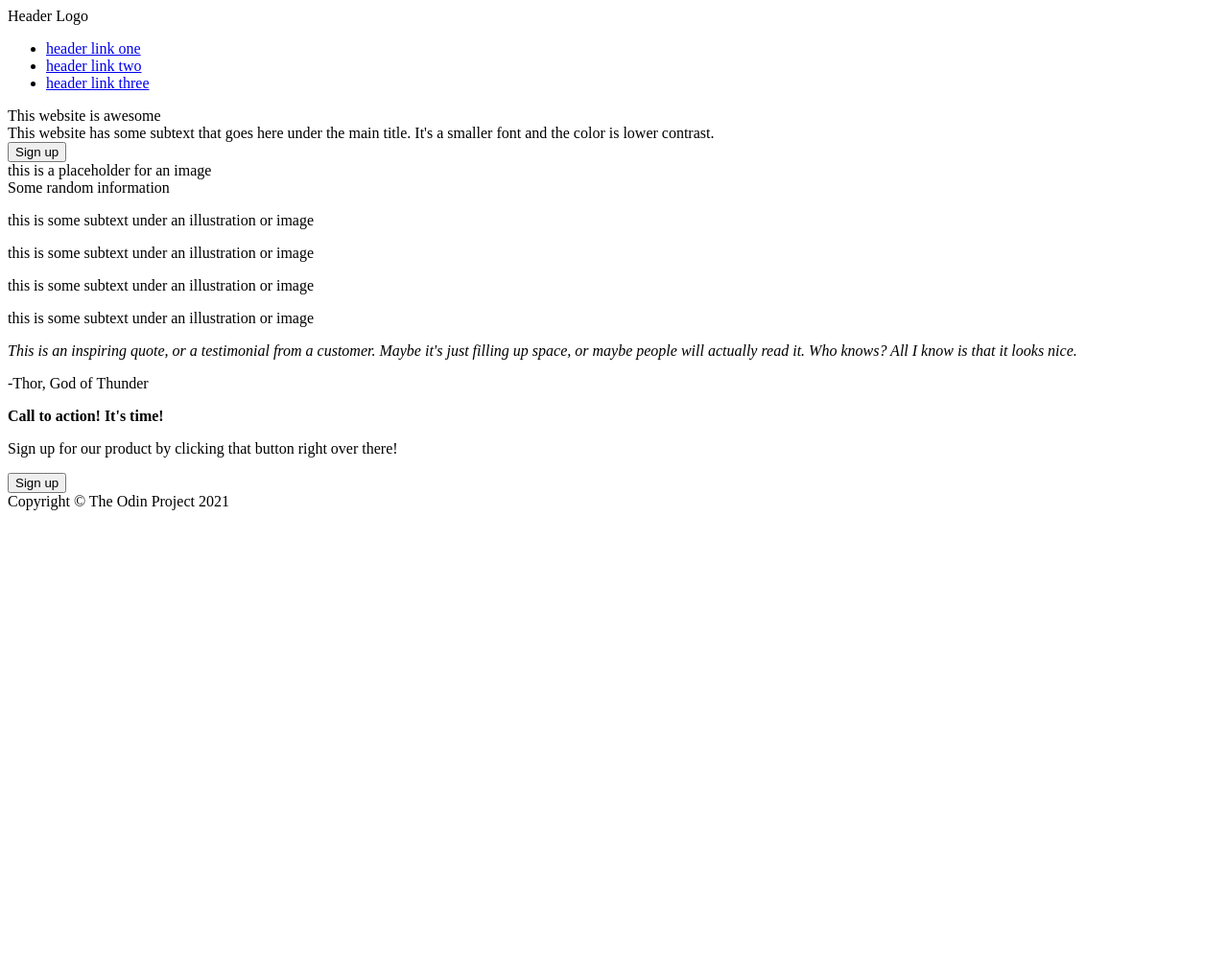
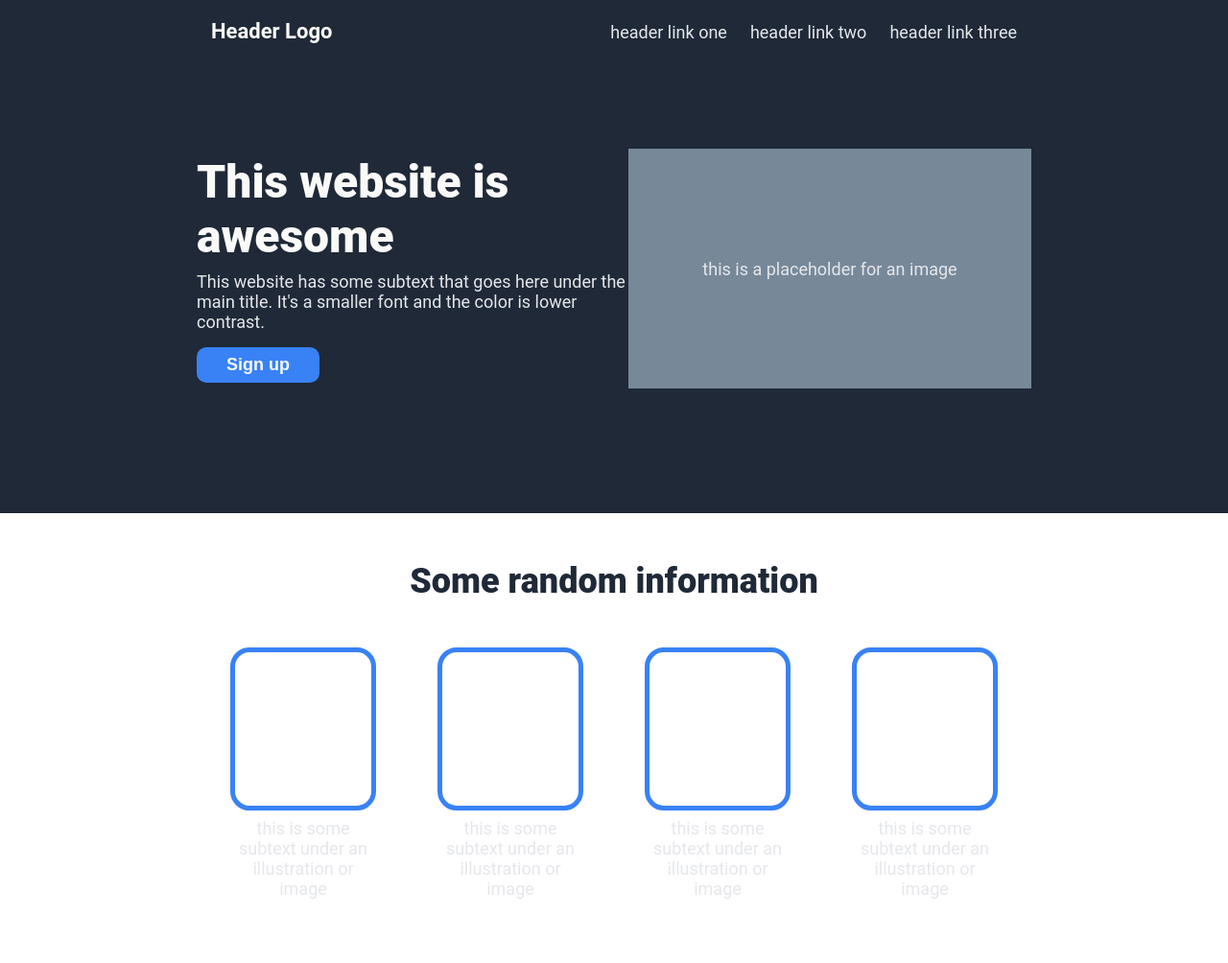
Before and after one commit to hchoi0309/landing-page, a plain HTML site: page index.html in a window 1280 px wide. Shown: the top 1004 px of the page at 96% size. Before the commit the page ends 800 px from the top, so only its background shows below. Drawn offline with Linux system fonts and the light colour scheme.

Commit message:
Finish styling

```diff
--- a/index.html
+++ b/index.html
@@ -30,14 +30,14 @@
                     <button type="button">Sign up</button>
                 </div>
                 <div class="right">
-                    <div class="image secondary">this is a placeholder for an image</div>
+                    <div class="image secondary-text">this is a placeholder for an image</div>
                 </div>
             </div>
         </header>
 
         <main>
             <div class="information-header">Some random information</div>
-            <div class="information-container secondary">
+            <div class="information-container secondary-text">
                 <div class="info">
                     <div class="square"></div>
                     <p>this is some subtext under an illustration or image</p>
@@ -49,7 +49,7 @@
                 </div>
 
                 <div class="info">
-                    <div class="info"></div>
+                    <div class="square"></div>
                     <p>this is some subtext under an illustration or image</p>
                 </div>
 
@@ -77,7 +77,7 @@
             </div>
         </div>
 
-        <footer>
+        <footer class="secondary-text">
             Copyright © The Odin Project 2021
         </footer>
     </body>
--- a/style.css
+++ b/style.css
@@ -0,0 +1,163 @@
+* {
+    margin: 0;
+    padding: 0;
+}
+
+body {
+    font-family: "Roboto", sans-serif;
+}
+
+/* HEADER */
+header {
+    background-color: #1F2937;
+    padding: 20px 220px;
+}
+
+.nav {
+    display: flex;
+    justify-content: space-between;
+    align-items: baseline;
+}
+
+.logo, .call-to-action .left strong {
+    font-size: 22px;
+    color: #F9FAF8;
+    font-weight: bold;
+}
+
+ul {
+    display: flex;
+    list-style-type: none;
+    gap: 24px;
+}
+
+a {
+    text-decoration: none;
+}
+
+a, .secondary-text {
+    font-size: 18px;
+    color: #E5E7EB;
+}
+
+/* HERO */
+.hero {
+    display: flex;
+    justify-content: center;
+    align-items: center;
+    padding: 110px 0;
+}
+
+.hero .left {
+    display: flex;
+    flex-direction: column;
+    gap: 8px;
+}
+
+.main-text {
+    font-size: 48px;
+    font-weight: 800;
+    color: #F9FAF8;
+}
+
+.hero .left .secondary-text {
+    flex-wrap: wrap;
+    width: 450px;
+    padding-bottom: 8px;
+}
+
+button {
+    color: #F9FAF8;
+    font-size: 18px;
+    font-weight: 600;
+    background-color: #3882F6;
+    border-radius: 10px;
+    width: 128px;
+    padding: 8px 0;
+    border: 0;
+}
+
+.hero .right {
+    flex-shrink: 0;
+    width: 50%;
+}
+
+.image {
+    background-color: lightslategray;
+    display: flex;
+    justify-content: center;
+    align-items: center;
+    height: 250px;
+}
+
+/* INFORMATION */
+main {
+    padding: 50px 240px;
+    text-align: center;
+}
+
+.information-header {
+    font-size: 36px;
+    font-weight: 900;
+    color: #1F2937;
+}
+
+.information-container {
+    display: flex;
+    justify-content: center;
+    gap: 64px;
+    padding-top: 48px;
+    padding-bottom: 64px;
+}
+
+.info {
+    flex-wrap: wrap;
+    width: 160px;
+}
+
+.square {
+    border: 5px solid #3882F6;
+    height: 160px;
+    border-radius: 20px;
+    margin-bottom: 8px;
+}
+
+/* QUOTE */
+.quote {
+    padding: 128px 320px;
+    background-color: #E5E7EB;
+}
+
+em {
+    font-size: 36px;
+    font-weight: 300;
+    color: #1F2937;
+}
+
+.quote p {
+    text-align: right;
+    font-size: 24px;
+    font-weight: 800;
+    padding-right: 40px;
+}
+
+/* CALL TO ACTION */
+.call-to-action {
+    margin: 100px 200px;
+    padding: 48px 40px;
+    background-color: #3882F6;
+    border-radius: 10px;
+    display: flex;
+    justify-content: space-around;
+}
+
+.call-to-action .right button {
+    border: 2px solid #F9FAF8;
+}
+
+/* FOOTER */
+footer {
+    background-color: #1F2937;
+    padding: 48px;
+    text-align: center;
+}
```
